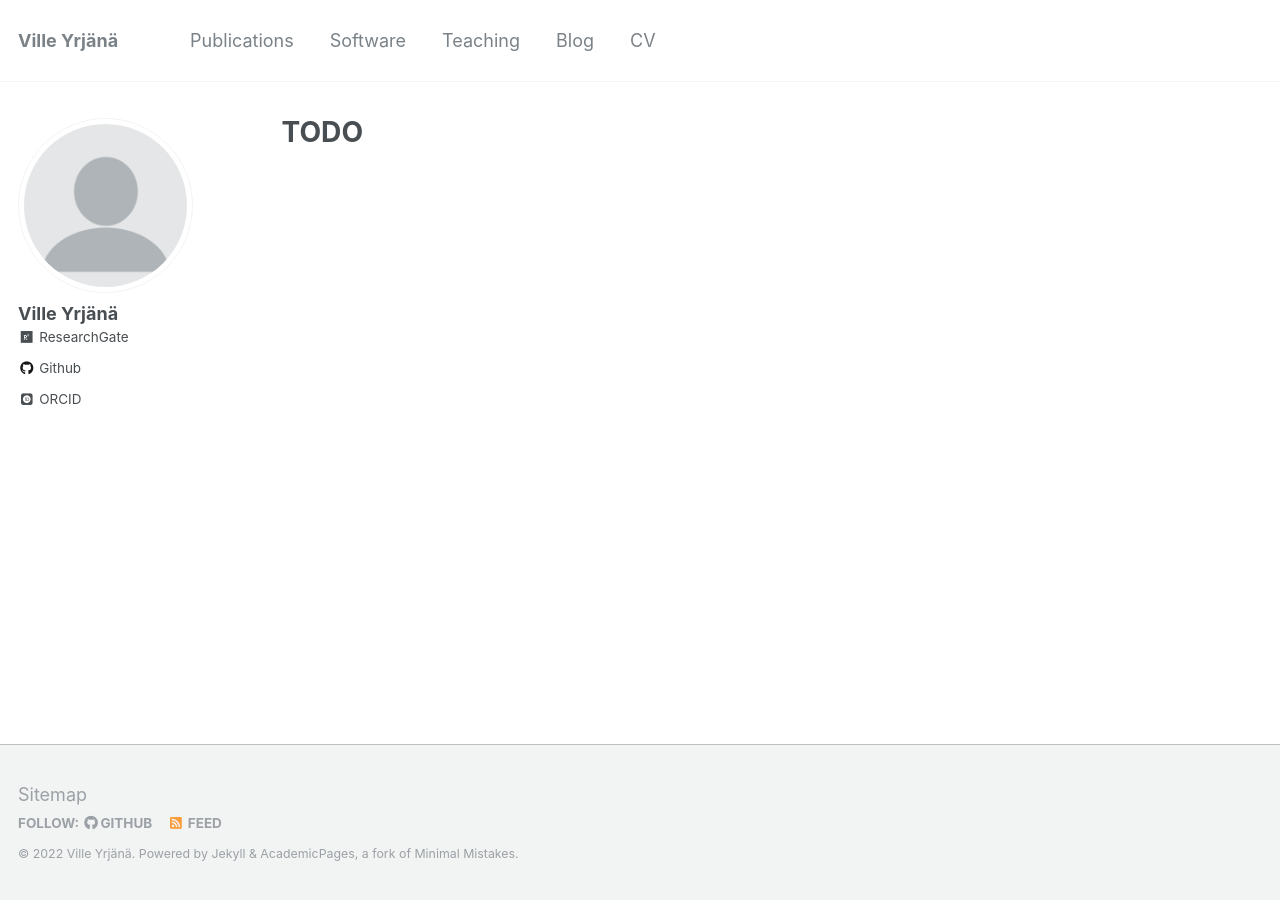
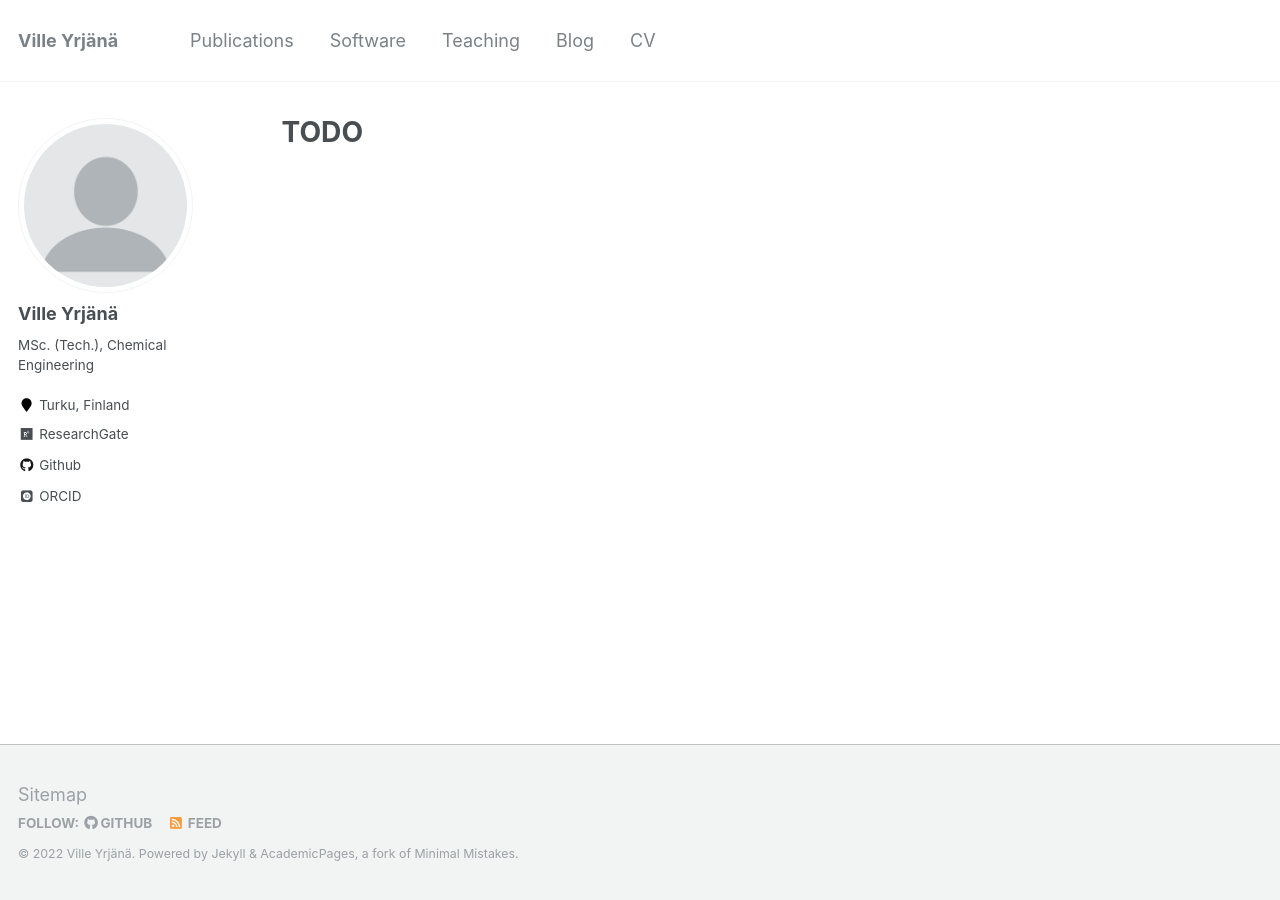
Before and after one commit to vyrjana/vyrjana.github.io, a Jekyll site: the page built from _pages/about.md, in a window 1280 px wide. Built offline with Jekyll 4.4.1, drawn with Linux system fonts in a browser that asks for light colours; some web fonts are replaced.

Commit message:
Updated config

```diff
--- a/_config.yml
+++ b/_config.yml
@@ -82,8 +82,8 @@ analytics:
 author:
   name             : "Ville Yrjänä"
   avatar           : "profile.png"
-  bio              : # TODO
-  location         : # TODO
+  bio              : MSc. (Tech.), Chemical Engineering
+  location         : Turku, Finland
   employer         :
   pubmed           : #"https://www.ncbi.nlm.nih.gov/pubmed/?term=john+snow"
   googlescholar    : #"http://yourfullgooglescholarurl.com"
```
